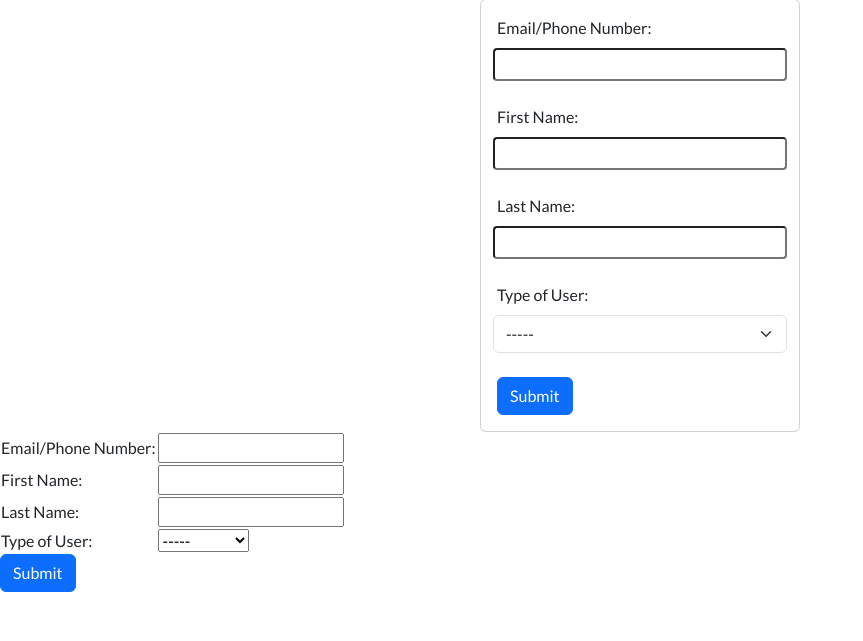
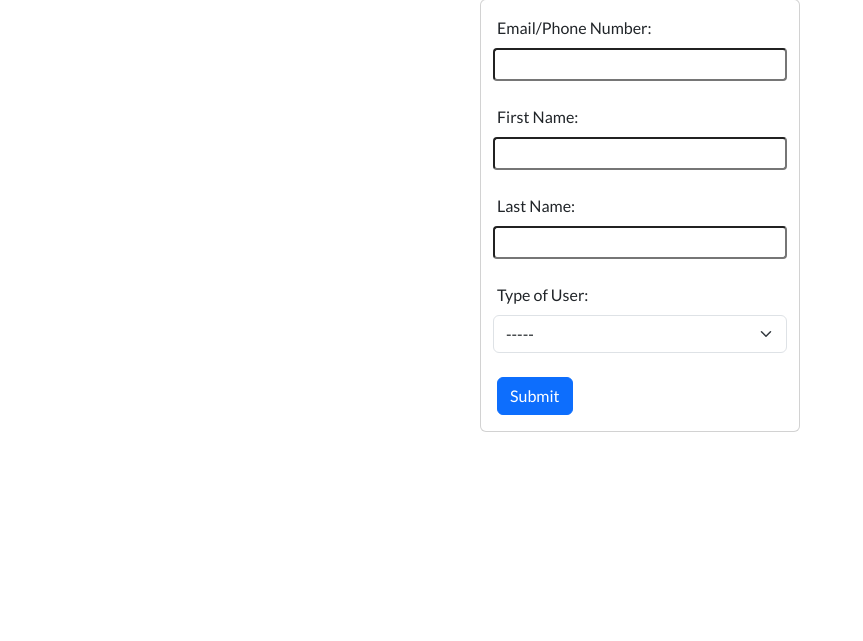
Before and after one commit to risharmaa/timesheet-error-tracker, a Flask app: page /adduser in a window 1280 px wide. Shown: the part 159-800 px from the top of the page, without its empty margins (0-863 px from the left). Run offline with Flask 3, Linux system fonts and the light colour scheme; a user stored in the database is signed in.

Commit message:
previously forgot to remove the adduser form, so just removed it now.

```diff
--- a/templates/adduser.html
+++ b/templates/adduser.html
@@ -95,31 +95,5 @@
               </form>
             </div>
         </div>
-        <form action="/adduser" method = "POST">
-        <table>
-          <tr>
-            <td><label for="email">Email/Phone Number:</label></td>
-            <td><input type="text" name="email" required><br></td>
-          </tr>
-          <tr>
-            <td><label for="fname">First Name:</label></td>
-            <td><input type="text" name="fname" required><br></td>
-          </tr>
-          <tr>
-            <td><label for="lname">Last Name:</label></td>
-            <td><input type="text" name="lname" required><br></td>
-          </tr>
-          <tr>
-            <td><label for="type">Type of User:</label></td>
-            <td><select name="type" id = "type" required>
-                <option value="">-----</option>
-                <option value="Admin">Admin</option>
-                <option value="Client">Client</option>
-                <option value="Caregiver">Caregiver</option>
-            </select></td>
-          </tr>
-        </table>
-      <input type="submit" name="submit" class="btn btn-primary">
-      </form>
     </body>
 </html>
```
